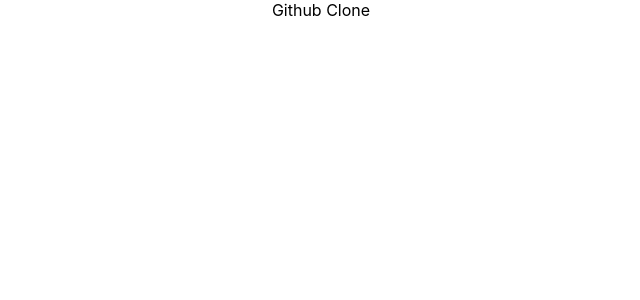
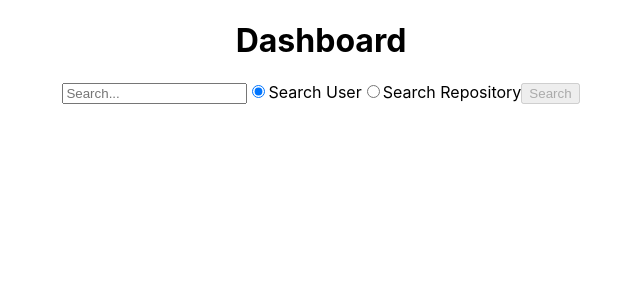
Before and after one commit to salikansari6/github-clone, a React (Create React App) app: page / in a window 1280 px wide. Shown: the top 300 px of the page, without its empty margins (319-959 px from the left). Built offline with nearby package versions, Linux system fonts and the light colour scheme.

Commit message:
Created dashboard screen with search by repo or user functionality

```diff
--- a/src/App.js
+++ b/src/App.js
@@ -1,10 +1,11 @@
+import './App.css';
+import Dashboard from './components/Dashboard/Dashboard'
 
-import './App.css';
 
 function App() {
   return (
     <div className="App">
-     Github Clone
+      <Dashboard/>
     </div>
   );
 }
--- /dev/null
+++ b/src/components/Dashboard/Dashboard.js
@@ -0,0 +1,28 @@
+import React,{useState} from 'react'
+import DashboardForm from './DashboardForm/DashboardForm';
+
+const Dashboard = () => {
+    //Lifted state from DashboardForm component so other components can share data
+    //State for handling form fields along with initial values
+    const [form ,setForm] = useState({
+        searchTerm:'',
+        searchParam:'user'
+    })
+
+    const handleSubmit = (event) =>{
+        event.preventDefault();
+        console.log(form)
+        console.log("submit working")
+        //TODO: Implement REST API CALL
+    }
+
+    return (
+        <div>
+            <h1>Dashboard</h1>
+            <DashboardForm form={form} setForm={setForm} handleSubmit={handleSubmit} />
+            {/*TODO Create UI Component to render data*/}
+        </div>
+    )
+}
+
+export default Dashboard
--- /dev/null
+++ b/src/components/Dashboard/DashboardForm/DashboardForm.js
@@ -0,0 +1,37 @@
+import React from 'react'
+
+const DashboardForm = ({form,setForm,handleSubmit}) => {
+    //Changing form state when an input field changes
+    const handleChange = (event) =>{
+        setForm({
+            ...form,
+            [event.target.name]: event.target.value
+        })
+    }
+
+    //Destructuring from form object
+    const { searchTerm , searchParam } = form
+
+    return (
+        <div>
+             <form onSubmit={handleSubmit}>
+                <input type="text" name="searchTerm" value={searchTerm} onChange={handleChange} placeholder="Search..." />
+                <input type="radio" name="searchParam" value="user"
+                    checked={"user" === searchParam}
+                    onChange={handleChange}
+                    id="user"
+                />
+                <label htmlFor="user">Search User</label>
+                <input type="radio" name="searchParam" value="repo"
+                    checked={"repo" === searchParam}
+                    onChange={handleChange}
+                    id="repo"
+                />
+                <label htmlFor="repo">Search Repository</label>
+                <button type="submit" disabled={!searchTerm}>Search</button>
+            </form>
+        </div>
+    )
+}
+
+export default DashboardForm
```
Also changed, not shown: src/components/Dashboard/Dashboard.css (added), src/components/Dashboard/DashboardForm/DashboardForm.css (added).
